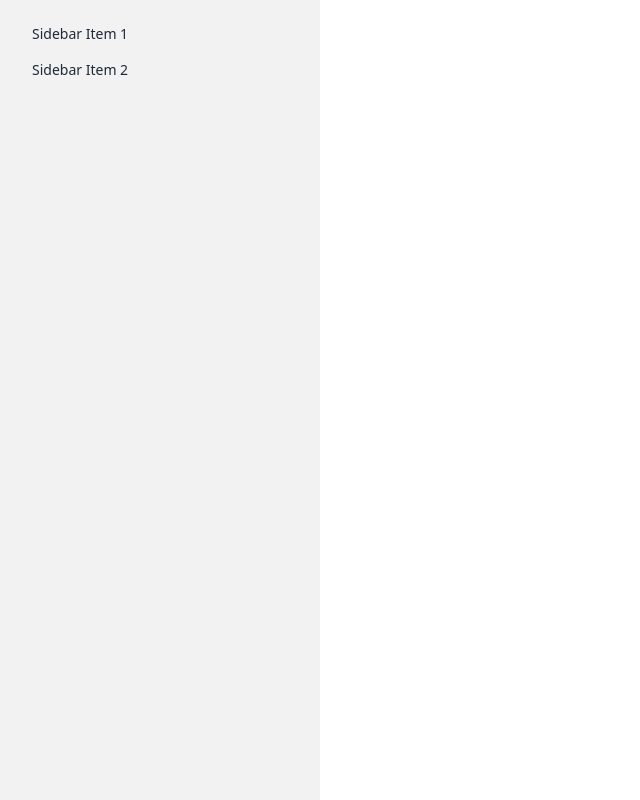
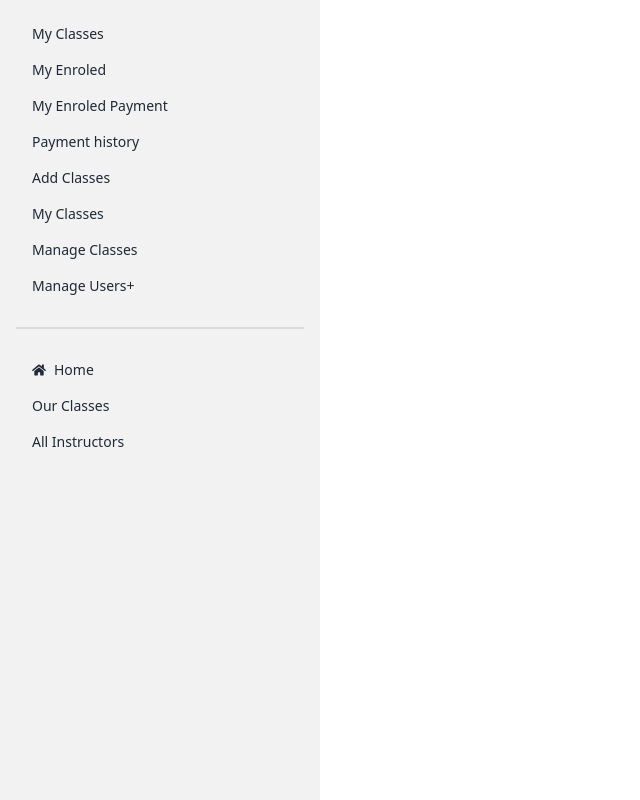
Before and after one commit to jubayer1418/Martial-art, a React (Vite) app: page /dashboard in a window 1280 px wide. Shown: the whole page, without its empty margins (0-640 px from the left). Built offline with nearby package versions, Linux system fonts and the light colour scheme; no server answers; sample sign-in values are in the browser's storage.

Commit message:
add dashboard

```diff
--- a/package.json
+++ b/package.json
@@ -16,7 +16,9 @@
     "react": "^18.2.0",
     "react-dom": "^18.2.0",
     "react-hook-form": "^7.44.3",
+    "react-hot-toast": "^2.4.1",
     "react-icons": "^4.9.0",
+    "react-loader-spinner": "^5.3.4",
     "react-router-dom": "^6.11.2",
     "sort-by": "^1.2.0",
     "swiper": "^9.3.2"
--- /dev/null
+++ b/src/Layout/Dashboard.jsx
@@ -0,0 +1,120 @@
+import { FaHome } from "react-icons/fa";
+import { NavLink, Outlet } from "react-router-dom";
+
+const Dashboard = () => {
+  return (
+    <div className="drawer lg:drawer-open">
+      <input id="my-drawer-2" type="checkbox" className="drawer-toggle" />
+      <div className="drawer-content flex flex-col items-center justify-center">
+        {/* Page content here */}
+        <label
+          htmlFor="my-drawer-2"
+          className="btn btn-primary drawer-button lg:hidden"
+        >
+          Open drawer
+        </label>
+        <Outlet></Outlet>
+      </div>
+      <div className="drawer-side">
+        <label htmlFor="my-drawer-2" className="drawer-overlay"></label>
+        <ul className="menu p-4 w-80 h-full bg-base-200 text-base-content">
+          {/* Sidebar content here */}
+          <li>
+            <NavLink
+              className={({ isActive }) =>
+                isActive ? "text-[#E0B573]" : "hover:text-[#E0B573]"
+              }
+              to="/classes"
+            >
+              My Classes
+            </NavLink>
+          </li>
+          <li>
+            <NavLink
+              className={({ isActive }) =>
+                isActive ? "text-[#E0B573]" : "hover:text-[#E0B573]"
+              }
+              to="/classes"
+            >
+              My Enroled
+            </NavLink>
+          </li>
+          <li>
+            <NavLink
+              className={({ isActive }) =>
+                isActive ? "text-[#E0B573]" : "hover:text-[#E0B573]"
+              }
+              to="/classes"
+            >
+              My Enroled Payment
+            </NavLink>
+          </li>
+          <li>
+            <NavLink
+              className={({ isActive }) =>
+                isActive ? "text-[#E0B573]" : "hover:text-[#E0B573]"
+              }
+              to="/classes"
+            >
+              Payment history
+            </NavLink>
+          </li>
+          <li>
+            <NavLink
+              className={({ isActive }) =>
+                isActive ? "text-[#E0B573]" : "hover:text-[#E0B573]"
+              }
+              to="/classes"
+            >
+              Add Classes
+            </NavLink>
+          </li>
+          <li>
+            <NavLink
+              className={({ isActive }) =>
+                isActive ? "text-[#E0B573]" : "hover:text-[#E0B573]"
+              }
+              to="/classes"
+            >
+              My Classes
+            </NavLink>
+          </li>
+          <li>
+            <NavLink
+              className={({ isActive }) =>
+                isActive ? "text-[#E0B573]" : "hover:text-[#E0B573]"
+              }
+              to="/classes"
+            >
+              Manage Classes
+            </NavLink>
+          </li>
+          <li>
+            <NavLink
+              className={({ isActive }) =>
+                isActive ? "text-[#E0B573]" : "hover:text-[#E0B573]"
+              }
+              to="/classes"
+            >
+              Manage Users+
+            </NavLink>
+          </li>
+          <div className="divider"></div>
+          <li>
+            <NavLink to="/">
+              <FaHome></FaHome> Home
+            </NavLink>
+          </li>
+          <li>
+            <NavLink to="/classes"> Our Classes</NavLink>
+          </li>
+          <li>
+            <NavLink to="/instructors">All Instructors</NavLink>
+          </li>
+        </ul>
+      </div>
+    </div>
+  );
+};
+
+export default Dashboard;
--- a/src/Layout/Main.jsx
+++ b/src/Layout/Main.jsx
@@ -1,7 +1,7 @@
+import { Toaster } from "react-hot-toast";
 import { Outlet } from "react-router-dom";
 import Footer from "../Page/Shared/Footer";
 import Navbar from "../Page/Shared/Navbar";
-
 const Main = () => {
   return (
     <>
@@ -10,6 +10,7 @@ const Main = () => {
         <Outlet></Outlet>
       </div>
       <Footer></Footer>
+      <Toaster />
     </>
   );
 };
--- /dev/null
+++ b/src/Page/404/Error404.jsx
@@ -0,0 +1,26 @@
+/* eslint-disable no-unused-vars */
+import React from "react";
+import { Link, useRouteError } from "react-router-dom";
+const Error404 = () => {
+  const { error } = useRouteError();
+  return (
+    <div>
+      <p className="text-2xl font-semibold md:text-3xl text-indigo-600 mb-8 text-center py-9">
+        {error?.message}
+      </p>
+
+      <iframe
+        className="h-96 w-full"
+        src="https://embed.lottiefiles.com/animation/84918"
+      ></iframe>
+      <div className=" text-center">
+        {" "}
+        <Link to="/" className="btn-primary btn ">
+          Back to homepage
+        </Link>
+      </div>
+    </div>
+  );
+};
+
+export default Error404;
--- a/src/Page/Dashboard/Dashboard.jsx
+++ /dev/null
@@ -1,30 +0,0 @@
-const Dashboard = () => {
-  return (
-    <div className="drawer lg:drawer-open">
-      <input id="my-drawer-2" type="checkbox" className="drawer-toggle" />
-      <div className="drawer-content flex flex-col items-center justify-center">
-        {/* Page content here */}
-        <label
-          htmlFor="my-drawer-2"
-          className="btn btn-primary drawer-button lg:hidden"
-        >
-          Open drawer
-        </label>
-      </div>
-      <div className="drawer-side">
-        <label htmlFor="my-drawer-2" className="drawer-overlay"></label>
-        <ul className="menu p-4 w-80 h-full bg-base-200 text-base-content">
-          {/* Sidebar content here */}
-          <li>
-            <a>Sidebar Item 1</a>
-          </li>
-          <li>
-            <a>Sidebar Item 2</a>
-          </li>
-        </ul>
-      </div>
-    </div>
-  );
-};
-
-export default Dashboard;
--- a/src/Page/Login/Login.jsx
+++ b/src/Page/Login/Login.jsx
@@ -1,6 +1,7 @@
 /* eslint-disable no-unused-vars */
 import { useContext, useRef, useState } from "react";
 import { useForm } from "react-hook-form";
+import toast from "react-hot-toast";
 import { FaRegEye, FaRegEyeSlash } from "react-icons/fa";
 import { Link, useNavigate } from "react-router-dom";
 import { AuthContext } from "../../Providers/AuthProvider";
@@ -8,15 +9,17 @@ import Google from "../Shared/Google";
 const Login = () => {
   const emailRef = useRef();
   const [err, setErr] = useState("");
+  console.log(err);
   const navigete = useNavigate();
   const [showpass, setShowpass] = useState("password");
-  const { SingIn, resetPassword } = useContext(AuthContext);
+  const { SingIn, setLoading, resetPassword } = useContext(AuthContext);
   const {
     register,
     handleSubmit,
 
     formState: { errors },
   } = useForm();
+
   const onSubmit = ({ email, password }) =>
     SingIn(email, password)
       .then((result) => {
@@ -24,12 +27,14 @@ const Login = () => {
         navigete("/");
       })
       .catch((err) => {
-        setErr(err.message);
+        setLoading(false);
+        toast.error(err.message);
       });
   const handleReset = (email) => {
     resetPassword(email)
       .then(() => {})
       .catch((err) => {
+        setLoading(false);
         setErr(err.message);
       });
   };
@@ -37,7 +42,7 @@ const Login = () => {
     <>
       <div className="hero min-h-[600px] bg-base-200">
         {err && (
-          <h1 className="text-red-600 absolute text-2xl  top-44">{err} </h1>
+          <h1 className="text-red-600 absolute text-2xl  top-0">{err} </h1>
         )}
         <div className="hero-content flex-col lg:flex-row-reverse">
           <div className="text-center lg:text-left">
--- /dev/null
+++ b/src/Page/Shared/Loder.jsx
@@ -0,0 +1,20 @@
+import { FidgetSpinner } from "react-loader-spinner";
+
+const Loder = () => {
+  return (
+    <div className="flex justify-center items-center h-screen">
+      <FidgetSpinner
+        visible={true}
+        height="120"
+        width="120"
+        ariaLabel="dna-loading"
+        wrapperStyle={{}}
+        wrapperClass="dna-wrapper"
+        ballColors={["#ff0000", "#00ff00", "#0000ff"]}
+        backgroundColor="#F4442E"
+      />
+    </div>
+  );
+};
+
+export default Loder;
--- a/src/Providers/AuthProvider.jsx
+++ b/src/Providers/AuthProvider.jsx
@@ -11,19 +11,24 @@ import {
 } from "firebase/auth";
 import { createContext, useEffect, useState } from "react";
 import { app } from "../Firebase/firebase.config";
+import Loder from "../Page/Shared/Loder";
 export const AuthContext = createContext(null);
 const auth = getAuth(app);
 const AuthProvider = ({ children }) => {
   const provider = new GoogleAuthProvider();
   const [user, setUser] = useState(null);
-  const [loading, setLoding] = useState(true);
+  const [loading, setLoading] = useState(true);
+
   const Register = (email, password) => {
+    setLoading(true);
     return createUserWithEmailAndPassword(auth, email, password);
   };
   const SingIn = (email, password) => {
+    setLoading(true);
     return signInWithEmailAndPassword(auth, email, password);
   };
   const logOut = () => {
+    setLoading(true);
     return signOut(auth);
   };
   const updateUserProfile = (name, photo) => {
@@ -33,16 +38,17 @@ const AuthProvider = ({ children }) => {
     });
   };
   const handlegoogle = () => {
+    setLoading(true);
     return signInWithPopup(auth, provider);
   };
   const resetPassword = (email) => {
-    setLoding(true);
+    setLoading(true);
     return sendPasswordResetEmail(auth, email);
   };
   useEffect(() => {
     const unsubcribe = onAuthStateChanged(auth, (curUser) => {
       setUser(curUser);
-      setLoding(false);
+      setLoading(false);
       console.log("auth", curUser);
     });
     return () => {
@@ -50,11 +56,14 @@ const AuthProvider = ({ children }) => {
     };
     // eslint-disable-next-line react-hooks/exhaustive-deps
   }, []);
+  if (loading) {
+    return <Loder />;
+  }
   const authInfo = {
     user,
     setUser,
     loading,
-    setLoding,
+    setLoading,
     handlegoogle,
     logOut,
     SingIn,
--- /dev/null
+++ b/src/Routes/PrivateRoute.jsx
@@ -0,0 +1,18 @@
+import { useContext } from "react";
+import { Navigate, useLocation } from "react-router-dom";
+import Loder from "../Page/Shared/Loder";
+import { AuthContext } from "../Providers/AuthProvider";
+
+const PrivateRoute = ({ children }) => {
+  const { user, loading } = useContext(AuthContext);
+  const location = useLocation();
+  if (loading) {
+    return <Loder></Loder>;
+  }
+  if (user) {
+    return children;
+  }
+  return <Navigate to={"/login"} state={{ from: location }}></Navigate>;
+};
+
+export default PrivateRoute;
--- a/src/Routes/Routes.jsx
+++ b/src/Routes/Routes.jsx
@@ -1,14 +1,18 @@
 import { createBrowserRouter } from "react-router-dom";
 import Main from "../Layout/Main";
-import Dashboard from "../Page/Dashboard/Dashboard";
+import Error404 from "../Page/404/error404";
+
+import Dashboard from "../Layout/Dashboard";
 import Classes from "../Page/Home/Classes";
 import Home from "../Page/Home/Home";
 import Instructors from "../Page/Home/Instructors";
 import Login from "../Page/Login/Login";
 import SingUp from "../Page/SingUp/SingUp";
+import PrivateRoute from "./PrivateRoute";
 const router = createBrowserRouter([
   {
     path: "/",
+    errorElement: <Error404></Error404>,
     element: <Main></Main>,
     children: [
       {
@@ -32,7 +36,11 @@ const router = createBrowserRouter([
   },
   {
     path: "/dashboard",
-    element: <Dashboard></Dashboard>,
+    element: (
+      <PrivateRoute>
+        <Dashboard></Dashboard>
+      </PrivateRoute>
+    ),
   },
   {
     path: "/singup",
```
Also changed, not shown: src/Page/SingUp/SingUp.jsx (+15 -5 lines), 1 other file (tests, documents, lock files or other folders).
